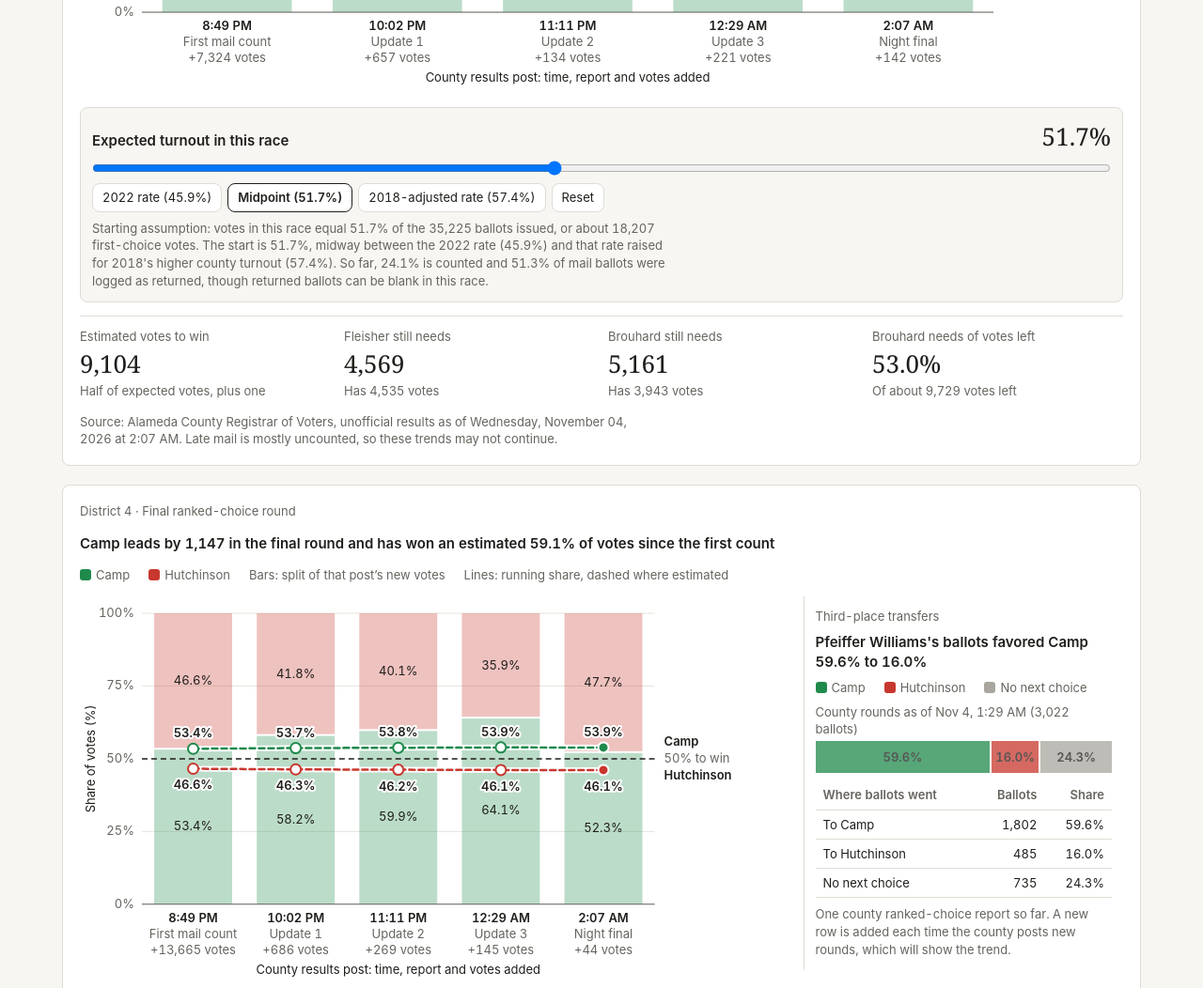
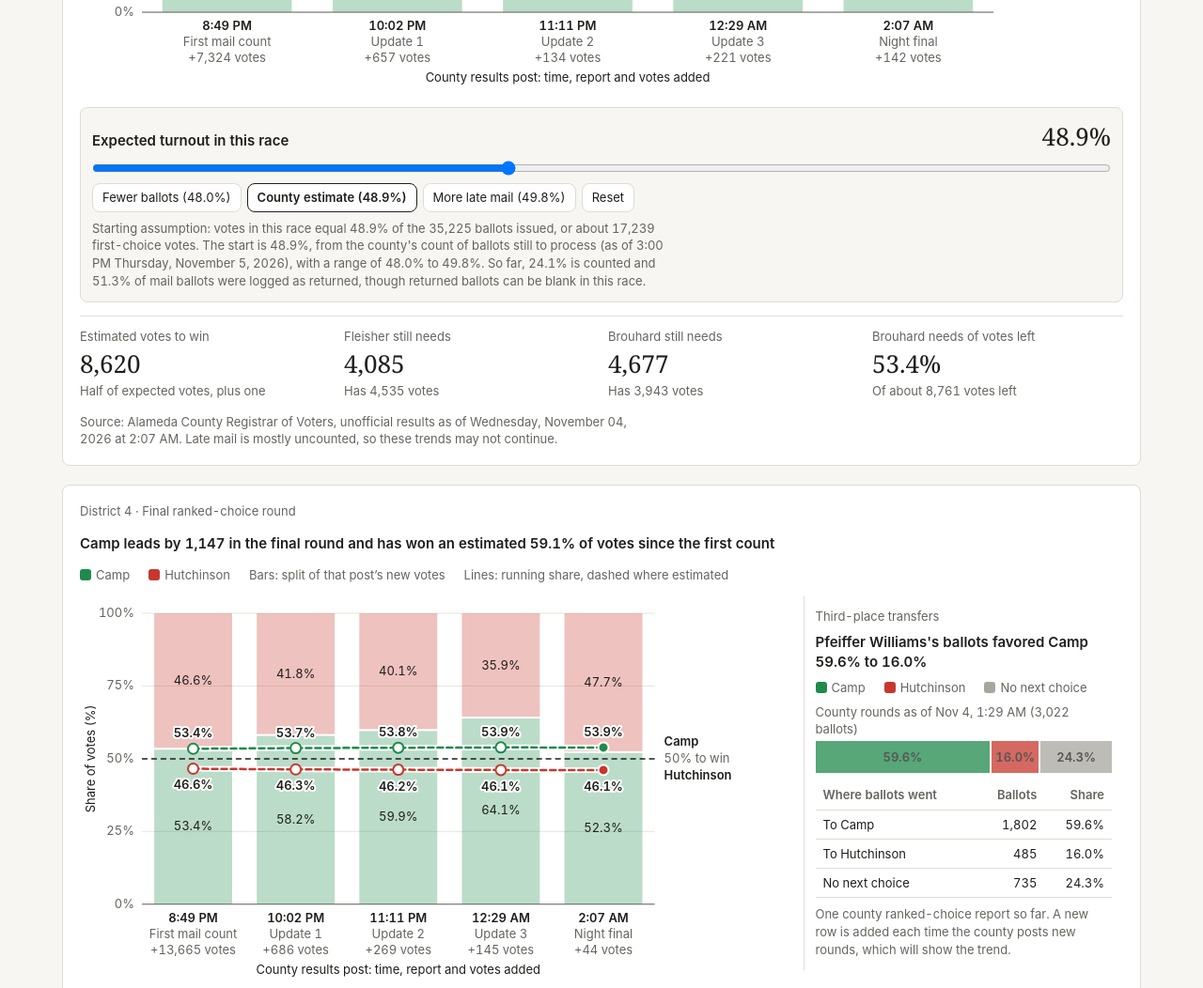
Before and after one commit to anaajibicho-gif/7q1yed6mdok3g5, a plain HTML site: page index.html in a window 1280 px wide. Shown: the part 1500-2552 px from the top of the page at 94% size. Drawn offline with Linux system fonts and the light colour scheme.

Commit message:
Estimate votes from the county's unprocessed-ballot report
Co-Authored-By: Claude Opus 5.5 <noreply@anthropic.com>

```diff
--- a/index.html
+++ b/index.html
@@ -218,7 +218,7 @@ body { margin: 0; background: var(--color-bg); color: var(--color-fg); font-fami
       <article class="oe-card" id="expected">
         <h3>Measure EE: estimated votes and win number</h3>
         <div data-draw="expected" data-source="byrace">—</div>
-        <p class="oe-sub">An estimate, not a forecast. The range runs from Oakland's 2022 vote rate to that rate raised by how much higher countywide turnout was in 2018 than in 2022. The estimate is the midpoint, and the win number is one vote more than half of it.</p>
+        <p class="oe-sub" data-draw="expected-basis" data-source="live">An estimate, not a forecast.</p>
       </article>
     </div>
     <article class="oe-card" id="midterms">
@@ -259,7 +259,7 @@ body { margin: 0; background: var(--color-bg); color: var(--color-fg); font-fami
     <div class="oe-grid" data-draw="others" data-source="live byrace">—</div>
   </section>
 
-  <p class="oe-note">Sources: Alameda County Registrar of Voters (results and ballot data) and the California Secretary of State's Statement of Vote (2018 and 2022 turnout).</p>
+  <p class="oe-note">Sources: Alameda County Registrar of Voters (results, ballot data and Estimated Unprocessed Ballots Report) and the California Secretary of State's Statement of Vote (2018 and 2022 turnout).</p>
 </div>
 <script>
   const fmt = d3.format(',');
@@ -285,24 +285,39 @@ body { margin: 0; background: var(--color-bg); color: var(--color-fg); font-fami
 
   dash.calc('byrace', {
     title: 'Race ballots vs past midterms',
-    description: 'Each race joined to its area: likely votes scale the 2022 vote rate to mail ballots issued now, up to the county 2018-to-2022 turnout ratio; the estimate is the midpoint, and the win number is one more than half of it.',
+    description: 'Each race joined to its area. With the county unprocessed-ballot report: final county ballots (processed plus unprocessed) shared out by each area\'s returned mail, times the race\'s 2022 share of ballots cast; low drops the Other category, high adds as much late mail again. Without it: the 2022 vote rate scaled to mail issued now, up to the 2018-to-2022 turnout ratio. The win number is one more than half the estimate.',
     inputs: ['live', 'comparison'],
     fn: (live, comparison) => {
       const c18 = comparison.find((r) => r.key === '2018').turnout_pct;
-      const c22 = comparison.find((r) => r.key === '2022').turnout_pct;
+      const c22 = comparison.find((r) => r.key === '2022');
+      const u = live.find((r) => r.kind === 'unprocessed');
+      const county = live.find((x) => x.kind === 'returns' && x.key === 'COUNTY') || {};
+      const mail22 = (comparison.find((x) => x.kind === 'area' && x.key === 'COUNTY') || {}).returned_2022;
       return live.filter((r) => r.kind === 'race').map((r) => {
         const a = live.find((x) => x.kind === 'returns' && x.key === r.area) || {};
         const h = comparison.find((x) => x.kind === 'area' && x.key === r.area) || {};
         const c = comparison.find((x) => x.kind === 'race' && x.key === r.key) || {};
-        const low = Math.round(c.votes_2022 / h.issued_2022 * a.issued);
-        const high = Math.round(low * c18 / c22);
-        const mid = Math.round((low + high) / 2);
+        let low; let high; let mid;
+        if (u && county.returned) {
+          // votes per ballot cast in 2022; 2022 area figures are mail only, so scale by the county's in-person share
+          const perBallot = c.votes_2022 / (h.returned_2022 * c22.total / mail22);
+          const toVotes = (ballots) => Math.round(ballots * a.returned / county.returned * perBallot);
+          const final = u.processed + u.total;
+          low = toVotes(final - u.other);
+          mid = toVotes(final);
+          high = toVotes(final + u.mail_after);
+        } else {
+          low = Math.round(c.votes_2022 / h.issued_2022 * a.issued);
+          high = Math.round(low * c18 / c22.turnout_pct);
+          mid = Math.round((low + high) / 2);
+        }
         const first = live.filter((x) => x.kind === 'choice' && x.race_id === r.key);
         const rcv = live.filter((x) => x.kind === 'rcv' && x.race_id === r.key);
         const counted = (rcv.length ? rcv : first);
         const leader = r.group === 'Measures' ? counted.find((x) => x.choice === 'Yes') : [...counted].sort((x, y) => y.votes - x.votes)[0];
         const decided = first.length > 1 && r.key !== 'RTM';
         const finalRound = first.length > 2 && rcv.length ? d3.sum(rcv, (x) => x.votes) / r.votes_total : 1;
+        if (mid < r.votes_total) { mid = r.votes_total; low = Math.min(low, mid); high = Math.max(high, mid); }
         const win_at = decided ? Math.floor(mid * finalRound / 2) + 1 : null;
         return { key: r.key, race: r.race, priority: r.priority, votes_total: r.votes_total,
           reporting: r.precincts_reported + ' of ' + r.precincts_total,
@@ -358,6 +373,14 @@ body { margin: 0; background: var(--color-bg); color: var(--color-fg); font-fami
     return a ? el('p', 'oe-sub', a.area + ': ' + fmt(a.returned) + ' mail ballots returned, ' + fmt(a.outstanding) + ' outstanding (' + a.returned_pct.toFixed(1) + '%).') : el('span');
   };
   let focusAfterDraw = null;
+  const countyReport = (rows) => (rows || []).find((r) => r.kind === 'unprocessed');
+  const presetNames = (rows) => (countyReport(rows) ? ['Fewer ballots', 'County estimate', 'More late mail'] : ['2022 rate', 'Midpoint', '2018-adjusted rate']);
+  const basisWords = (rows) => {
+    const u = countyReport(rows);
+    if (!u) return 'An estimate, not a forecast. The range runs from Oakland\'s 2022 vote rate to that rate raised by how much higher countywide turnout was in 2018 than in 2022. The estimate is the midpoint, and the win number is one vote more than half of it.';
+    return `An estimate, not a forecast. The county reports ${fmt(u.processed)} ballots processed and about ${fmt(u.total)} still to process (as of ${u.as_of}), so about ${fmt(u.processed + u.total)} in all. Each area gets its share by returned mail, and each race keeps its 2022 share of ballots cast. The low end sets aside the ${fmt(u.other)} ballots the county lists as damaged or under review; the high end adds another ${fmt(u.mail_after)} late mail ballots, as many as have arrived since Election Day. The win number is one vote more than half the estimate.`;
+  };
+  text('expected-basis', basisWords);
   const isOusd = (id) => id === 'OUSD2' || id === 'OUSD4' || id === 'OUSD6';
   const isIncumbent = (name) => /brouhard|hutchinson|bachelor/i.test(name);
   const candColor = (name) => (isIncumbent(name) ? 'var(--oe-incumbent)' : 'var(--oe-challenger)');
@@ -732,7 +755,7 @@ body { margin: 0; background: var(--color-bg); color: var(--color-fg); font-fami
       const paint = (sc) => {
         output.textContent = sc.pct.toFixed(1) + '%';
         slider.setAttribute('aria-valuetext', sc.pct.toFixed(1) + ' percent');
-        explain.textContent = `${sc.changed ? 'Your scenario' : 'Starting assumption'}: votes in this race equal ${sc.pct.toFixed(1)}% of the ${fmt(sc.issued)} ballots issued, or about ${fmt(sc.expected)} first-choice votes. The start is ${sc.basePct.toFixed(1)}%, midway between the 2022 rate (${sc.lowPct.toFixed(1)}%) and that rate raised for 2018's higher county turnout (${sc.highPct.toFixed(1)}%). So far, ${sc.countedPct.toFixed(1)}% is counted and ${sc.returnedPct.toFixed(1)}% of mail ballots were logged as returned, though returned ballots can be blank in this race.`;
+        explain.textContent = `${sc.changed ? 'Your scenario' : 'Starting assumption'}: votes in this race equal ${sc.pct.toFixed(1)}% of the ${fmt(sc.issued)} ballots issued, or about ${fmt(sc.expected)} first-choice votes. ${countyReport(rows) ? `The start is ${sc.basePct.toFixed(1)}%, from the county's count of ballots still to process (as of ${countyReport(rows).as_of}), with a range of ${sc.lowPct.toFixed(1)}% to ${sc.highPct.toFixed(1)}%.` : `The start is ${sc.basePct.toFixed(1)}%, midway between the 2022 rate (${sc.lowPct.toFixed(1)}%) and that rate raised for 2018's higher county turnout (${sc.highPct.toFixed(1)}%).`} So far, ${sc.countedPct.toFixed(1)}% is counted and ${sc.returnedPct.toFixed(1)}% of mail ballots were logged as returned, though returned ballots can be blank in this race.`;
         winTile.value.textContent = fmt(sc.winAt);
         winTile.note.textContent = sc.changed ? `Starting estimate: ${fmt(scenario(rows, id, sc.basePct).winAt)}` : 'Half of expected votes, plus one';
         leadTile.value.textContent = fmt(Math.max(0, sc.winAt - sc.lead));
@@ -756,7 +779,7 @@ body { margin: 0; background: var(--color-bg); color: var(--color-fg); font-fami
       };
       slider.addEventListener('input', () => paint(scenario(rows, id, Number(slider.value))));
       slider.addEventListener('change', () => choose(Number(slider.value), sliderId));
-      [['2022 rate', plan.lowPct], ['Midpoint', plan.basePct], ['2018-adjusted rate', plan.highPct]].forEach(([name, value], i) => {
+      presetNames(rows).map((name, i) => [name, [plan.lowPct, plan.basePct, plan.highPct][i]]).forEach(([name, value], i) => {
         const button = el('button', '', `${name} (${value.toFixed(1)}%)`);
         button.type = 'button';
         button.id = `${sliderId}-p${i}`;
@@ -1116,7 +1139,7 @@ body { margin: 0; background: var(--color-bg); color: var(--color-fg); font-fami
     const m = mapModel();
     if (!m) return n.replaceChildren();
     const rows = live();
-    const options = [['2022 rate', m.sc.lowPct], ['Midpoint', m.sc.basePct], ['2018-adjusted rate', m.sc.highPct]];
+    const options = presetNames(rows).map((name, i) => [name, [m.sc.lowPct, m.sc.basePct, m.sc.highPct][i]]);
     if (m.sc.changed) options.push(['Your setting', m.sc.pct]);
     n.replaceChildren(...options.map(([name, pct]) => {
       const sc = scenario(rows, m.id, pct);
```
